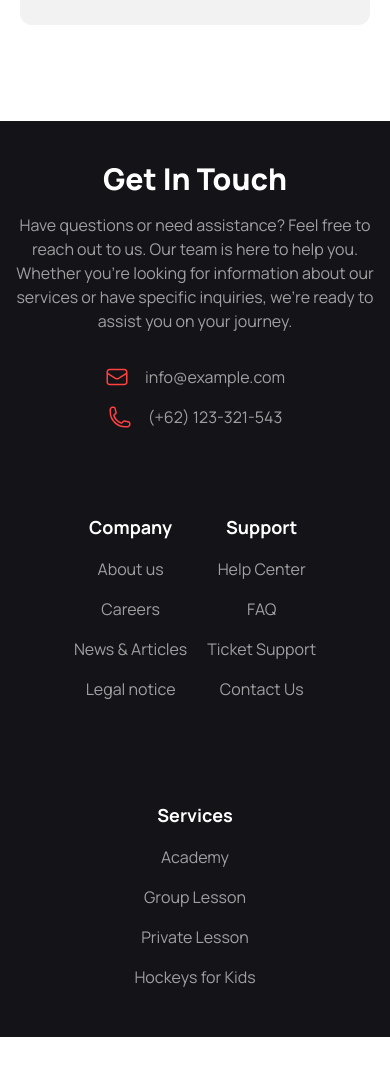
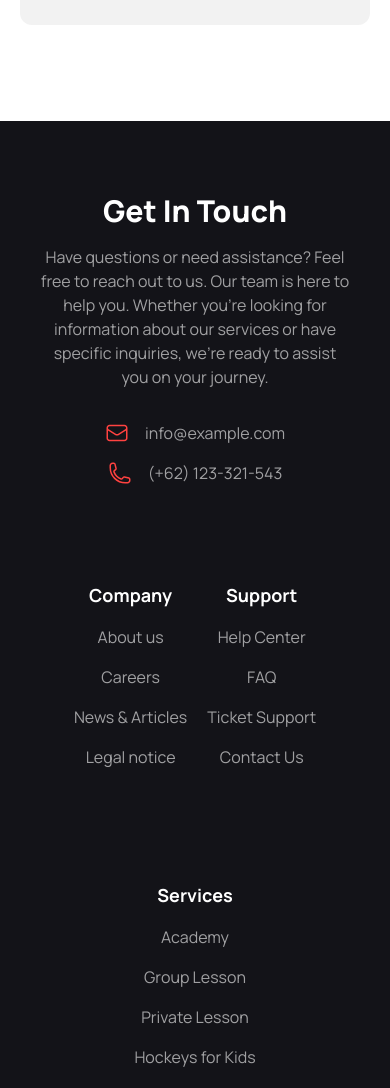
Before and after one commit to F-Zaman-Rafi/Assignment_3, a plain HTML site: page index.html in a window 390 px wide. Shown: the part 10280-11368 px from the top of the page. Before the commit the page ends 11317 px from the top, so only its background shows below. Drawn offline with nearby package versions, Linux system fonts and the light colour scheme.

Commit message:
corrected footer

```diff
--- a/index.html
+++ b/index.html
@@ -650,8 +650,9 @@
         </section>
     </main>
 
-    <footer class="block lg:hidden">
-        <div class="bg-[#131318] mx-auto grid grid-rows-2 lg:grid-cols-4 lg:pt-24 mx-auto lg:ml-9 lg:px-10 lg:pb-24">
+    <footer class="block lg:hidden ">
+        <div
+            class="bg-[#131318] py-8 px-10 lg:mx-auto grid grid-rows-2 lg:grid-cols-4 lg:pt-24 mx-auto lg:ml-9 lg:px-10 lg:pb-24">
             <div class="mb-8 lg:mb-0 mt-10 lg:row-span-2">
                 <p class="mb-4 text-3xl font-extrabold text-center text-white">Get In Touch</p>
                 <p class="mb-4 mx-auto text-[#FFFFFF99] lg:text-balance text-center lg:w-2/3">
```
